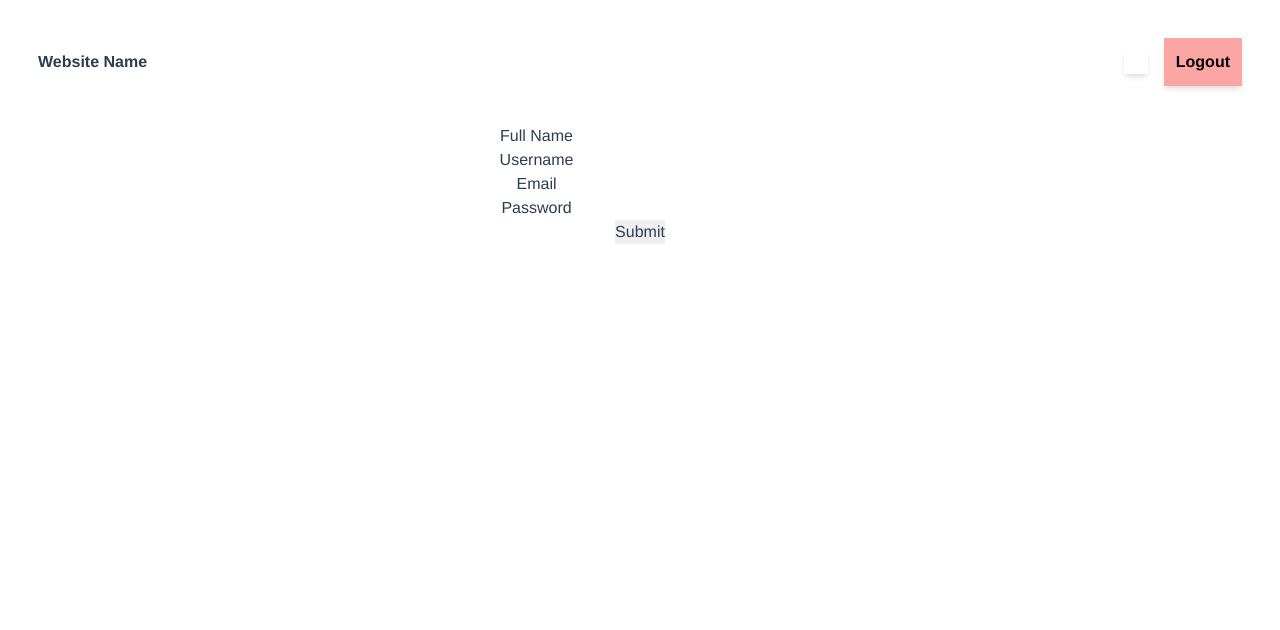
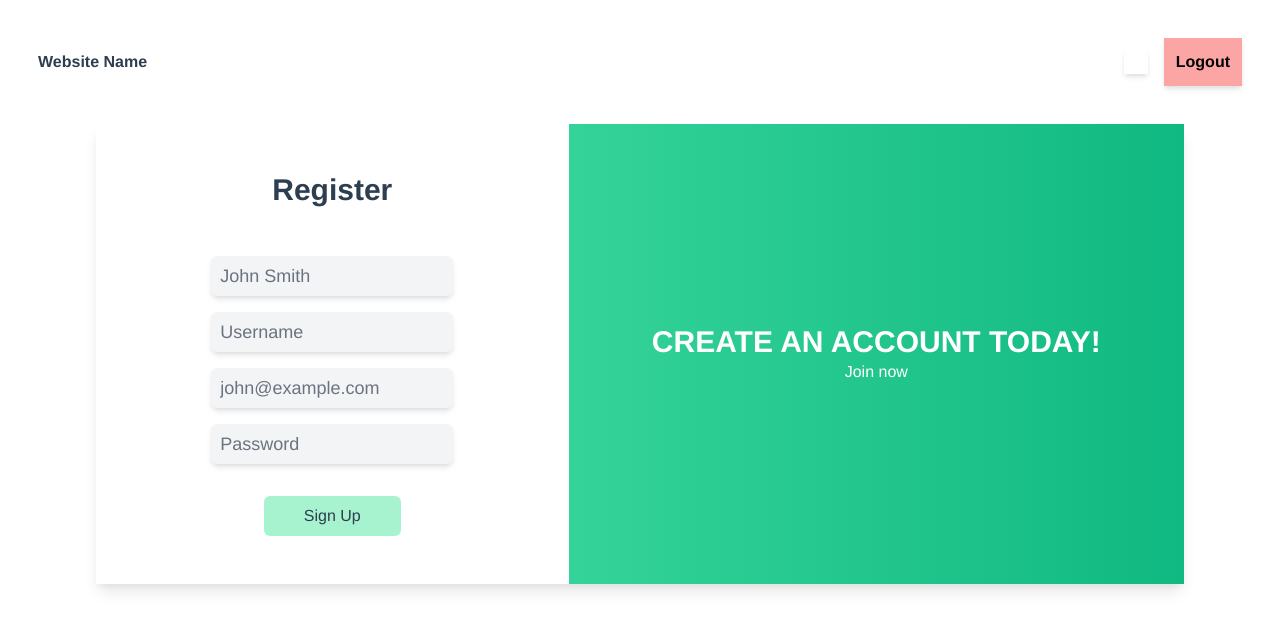
Before and after one commit to RNubla/FastAPI-Auth-CRUD, a Vue app in the folder frontend/: page /register in a window 1280 px wide. Shown: the top 630 px of the page. Built offline with nearby package versions, Linux system fonts and the light colour scheme.

Commit message:
used register component instead

```diff
--- a/frontend/src/views/Registration.vue
+++ b/frontend/src/views/Registration.vue
@@ -1,110 +1,14 @@
 <template>
-  <div class="">
-      <form
-  id="app"
-  @submit.prevent="checkForm"
-  action="https://vuejs.org/"
-  method="post"
->
-
-  <p v-if="errors.length">
-    <b>Please correct the following error(s):</b>
-    <ul>
-      <li v-for="error in errors" :key="error">{{ error }}</li>
-    </ul>
-  </p>
-
-  <p>
-    <label >Full Name</label>
-    <input
-      v-model="newUser.user_fullname"
-      type="text"
-    >
-  </p>
-  <p>
-    <label >Username</label>
-    <input
-      v-model="newUser.user_name"
-      type="text"
-    >
-  </p>
-
-  <p>
-    <label>Email</label>
-    <input
-      v-model="newUser.email"
-    >
-  </p>
-
-  <p>
-    <label >Password</label>
-    <input
-      v-model="newUser.password"
-      type="password"
-      minlength="3"
-    >
-  </p>
-
-
-  <p>
-    <input
-      type="submit"
-      value="Submit"
-    >
-  </p>
-
-</form>
+  <div class="container mx-auto px-24 rounded-lg">
+    <register />
   </div>
 </template>
 
 <script>
-import { mapActions } from "vuex";
+import Register from "../components/LoginRegistration/Register.vue";
 export default {
-  data() {
-    return {
-      errors: [],
-      newUser: {
-        user_name: null,
-        email: null,
-        password: null,
-        user_fullname: null,
-      },
-    };
-  },
-  computed: {
-    // ...mapState("register", {
-    //   newUser: "newUser",
-    // }),
-  },
-  methods: {
-    ...mapActions("register", {
-      registerUser: "registerUser",
-    }),
-    checkForm() {
-      if (this.name && this.age) {
-        return true;
-      }
-
-      this.errors = [];
-
-      if (!this.newUser.user_name) {
-        this.errors.push("Username required.");
-      }
-      if (!this.newUser.user_fullname) {
-        this.errors.push("Fullname required.");
-      }
-      if (!this.newUser.password) {
-        this.errors.push("password required.");
-      }
-      if (!this.newUser.email) {
-        this.errors.push("Email required.");
-      }
-      if (this.errors.length === 0) {
-        // console.log("Error is empty");
-        this.registerUser(this.newUser);
-        this.newUser = "";
-      }
-    },
+  components: {
+    Register,
   },
 };
 </script>
```
